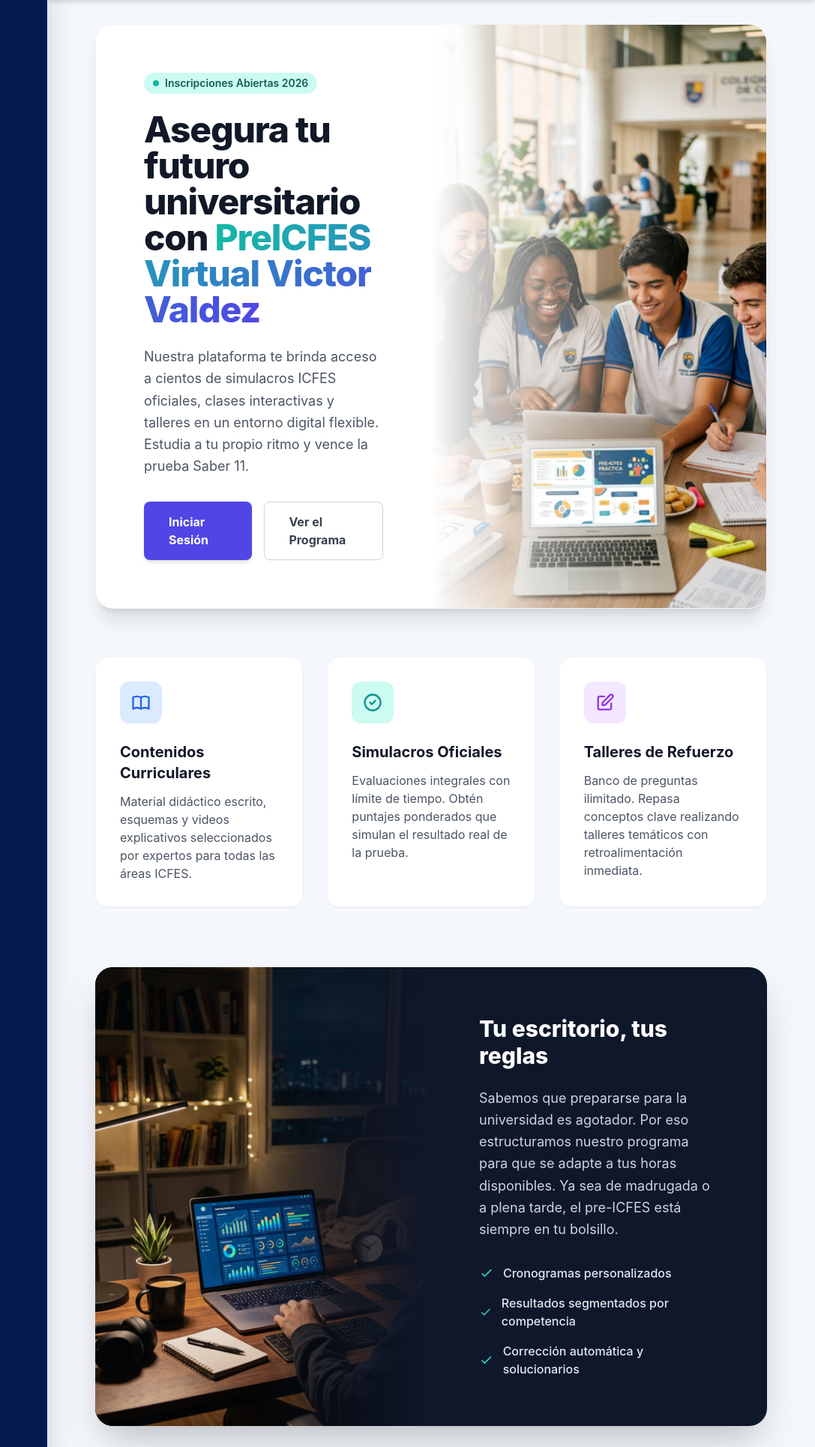
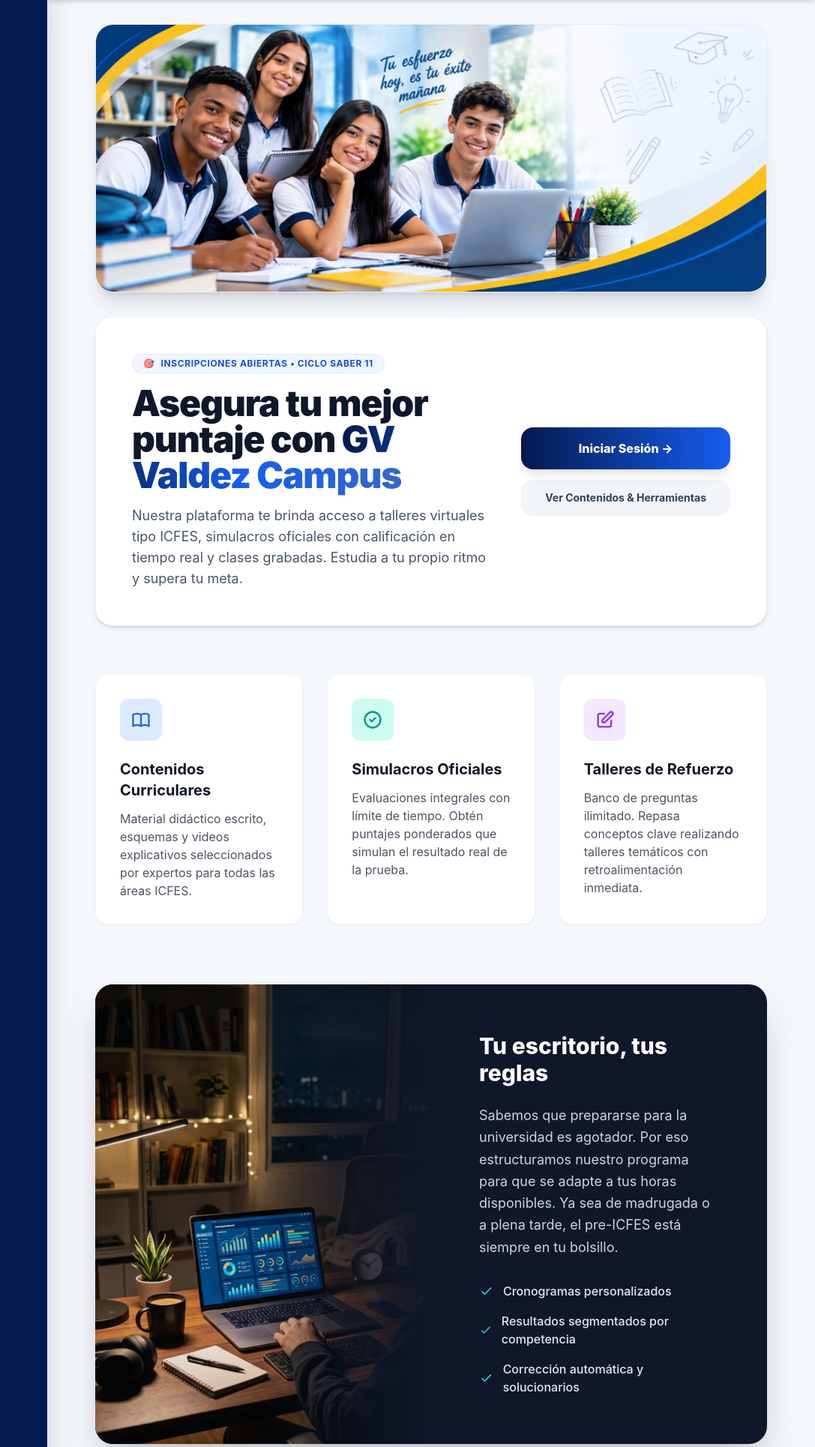
Before and after one commit to robertbarac/preicfes-virtual, a Django app: page / in a window 1280 px wide. Shown: the part 57-1987 px from the top of the page at 75% size, without its empty margins (193-1280 px from the left). Run offline with Django 5.2, Linux system fonts and the light colour scheme; data that the repository does not hold is empty; parts of the project's set-up code (start-up, migrations or seed data) failed here and were passed over.

Commit message:
nueva imagen landing

```diff
--- a/templates/landing.html
+++ b/templates/landing.html
@@ -1,38 +1,40 @@
 {% extends 'base.html' %}
 {% load static %}
 
-{% block title %}Inicio | PreICFES Virtual Victor Valdez{% endblock %}
+{% block title %}Inicio | GV Valdez Campus{% endblock %}
 
 {% block content %}
 <div class="px-0 sm:px-4 lg:px-8">
 
-    <!-- Hero Section -->
-    <div class="relative bg-white overflow-hidden rounded-3xl shadow-xl flex flex-col md:flex-row mb-16 border border-gray-100">
-        <div class="w-full md:w-1/2 p-10 lg:p-16 flex flex-col justify-center">
-            <div class="inline-flex items-center px-3 py-1 rounded-full text-sm font-semibold bg-teal-100 text-teal-800 w-max mb-6">
-                <span class="flex w-2 h-2 bg-teal-500 rounded-full mr-2"></span>
-                Inscripciones Abiertas 2026
+    <!-- Banner Panorámico Principal (Mockup GV VALDEZ CAMPUS) -->
+    <div class="relative w-full overflow-hidden rounded-3xl shadow-xl mb-8 border border-slate-200/80 bg-white">
+        <img src="{% static 'images/banner_home_estudiantes.png' %}"
+             alt="Tu esfuerzo hoy, es tu éxito mañana - GV Valdez Campus"
+             class="w-full h-auto object-cover block">
+    </div>
+
+    <!-- Hero / Bienvenida Section -->
+    <div class="bg-white rounded-3xl p-8 sm:p-12 shadow-md border border-slate-100 mb-16 flex flex-col md:flex-row items-center justify-between gap-8">
+        <div class="max-w-2xl">
+            <div class="inline-flex items-center gap-2 px-3.5 py-1 rounded-full text-xs font-bold uppercase tracking-wider bg-blue-50 text-blue-700 border border-blue-100 mb-4">
+                <span>🎯</span> Inscripciones Abiertas &bull; Ciclo Saber 11
             </div>
-            <h1 class="text-4xl lg:text-5xl font-extrabold text-gray-900 tracking-tight leading-tight mb-6">
-                Asegura tu futuro universitario con <span class="text-transparent bg-clip-text bg-gradient-to-r from-teal-500 to-indigo-600">PreICFES Virtual Victor Valdez</span>
+            <h1 class="text-3xl sm:text-4xl lg:text-5xl font-black text-slate-900 tracking-tight leading-tight mb-4">
+                Asegura tu mejor puntaje con <span class="bg-gradient-to-r from-[#04194E] via-[#155EEF] to-[#3566CF] bg-clip-text text-transparent">GV Valdez Campus</span>
             </h1>
-            <p class="text-lg text-gray-600 mb-8 max-w-lg leading-relaxed">
-                Nuestra plataforma te brinda acceso a cientos de simulacros ICFES oficiales, clases interactivas y talleres en un entorno digital flexible. Estudia a tu propio ritmo y vence la prueba Saber 11.
+            <p class="text-base sm:text-lg text-slate-600 leading-relaxed">
+                Nuestra plataforma te brinda acceso a talleres virtuales tipo ICFES, simulacros oficiales con calificación en tiempo real y clases grabadas. Estudia a tu propio ritmo y supera tu meta.
             </p>
-            <div class="flex flex-col sm:flex-row space-y-4 sm:space-y-0 sm:space-x-4">
-                <a href="{% url 'login' %}" class="inline-flex justify-center items-center px-8 py-3.5 border border-transparent text-base font-bold rounded-lg shadow-md text-white bg-indigo-600 hover:bg-indigo-700 transition duration-300">
-                    Iniciar Sesión
-                </a>
-                <a href="#programa" class="inline-flex justify-center items-center px-8 py-3.5 border border-gray-300 shadow-sm text-base font-bold rounded-lg text-gray-700 bg-white hover:bg-gray-50 transition duration-300">
-                    Ver el Programa
-                </a>
-            </div>
         </div>
-        <div class="w-full md:w-1/2 relative bg-gray-100 min-h-[300px]">
-            <!-- Insertando la imagen generada por IA (hero_estudiantes.png) -->
-            <img src="{% static 'images/hero_estudiantes.png' %}" alt="Estudiantes felices preparándose" class="absolute inset-0 w-full h-full object-cover">
-            <!-- Capa sutil de gradiente para que el texto de la izquierda respire -->
-            <div class="absolute inset-0 bg-gradient-to-r from-white via-white/40 to-transparent w-3/4"></div>
+        <div class="flex flex-col sm:flex-row md:flex-col gap-3.5 w-full md:w-auto flex-shrink-0">
+            <a href="{% url 'login' %}"
+               class="inline-flex justify-center items-center px-8 py-4 text-base font-extrabold rounded-2xl shadow-lg text-white bg-gradient-to-r from-[#04194E] to-[#155EEF] hover:from-[#03133D] hover:to-[#0C46B6] transition-all transform hover:-translate-y-0.5">
+                Iniciar Sesión &rarr;
+            </a>
+            <a href="#programa"
+               class="inline-flex justify-center items-center px-8 py-3.5 text-sm font-bold rounded-2xl text-slate-700 bg-slate-100 hover:bg-slate-200 transition">
+                Ver Contenidos & Herramientas
+            </a>
         </div>
     </div>
 
```
Also changed, not shown: static/images/banner_home_estudiantes.png (added).
